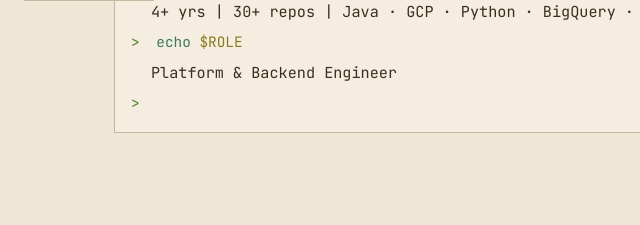
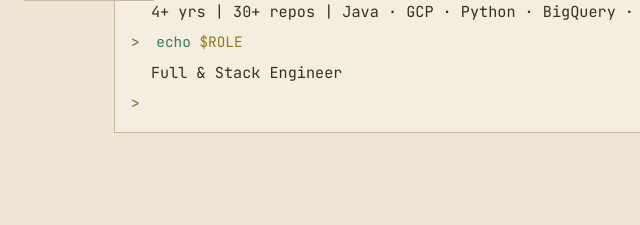
Before and after one commit to Apoorvd/portfolio, a website: page docs/index.html in a window 1280 px wide. Shown: the part 775-1000 px from the top of the page, 0-640 px from the left. Drawn offline with Linux system fonts and the light colour scheme; a web font is replaced by a local one.

Commit message:
changing the roles

```diff
--- a/docs/index.html
+++ b/docs/index.html
@@ -96,7 +96,7 @@
                         <div class="terminal-line"><span class="line-prompt">></span> <span class="line-cmd">cat</span> <span class="line-arg">summary.txt</span></div>
                         <div class="terminal-output">4+ yrs | 30+ repos | Java · GCP · Python · BigQuery · AI</div>
                         <div class="terminal-line"><span class="line-prompt">></span> <span class="line-cmd">echo</span> <span class="line-arg">$ROLE</span></div>
-                        <div class="terminal-output typewriter">Platform &amp; Backend Engineer</div>
+                        <div class="terminal-output typewriter">Full &amp; Stack Engineer</div>
                         <div class="terminal-line"><span class="line-prompt">></span> <span class="cursor-blink">_</span></div>
                     </div>
                 </div>
```
Also changed, not shown: index.html (+1 -1 lines).
